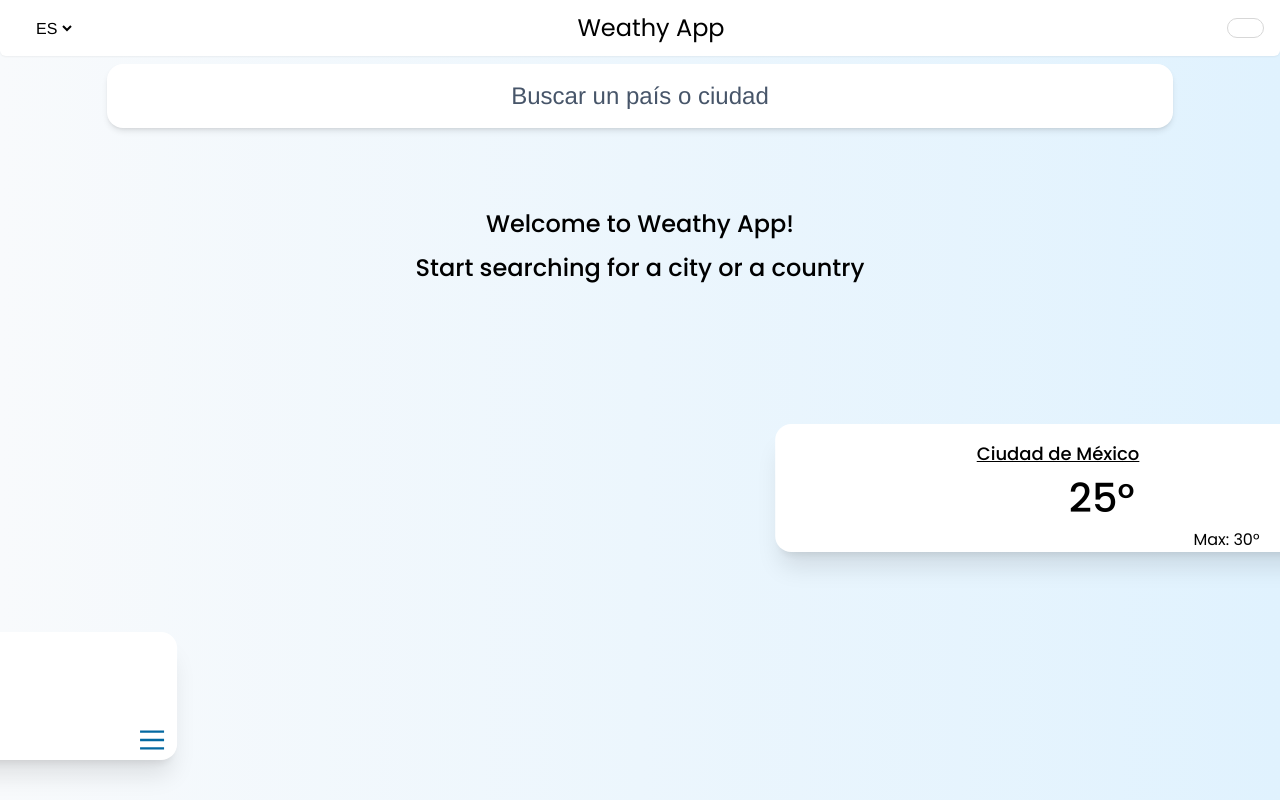
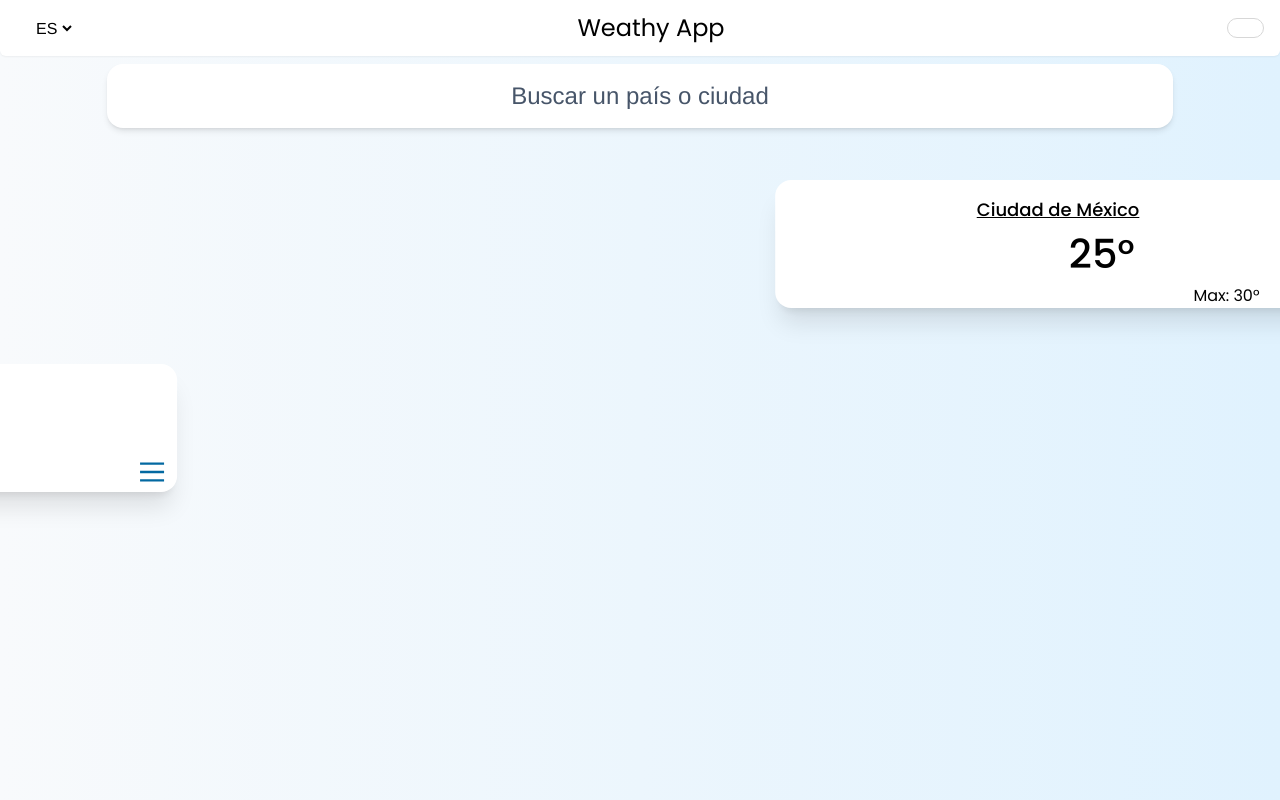
Before and after one commit to ShykanDev/weather_app, a Vue app: page /#/ in a window 1280 px wide. Built offline with nearby package versions, Linux system fonts and the light colour scheme; some icons are missing; what tailwindcss-animated would draw is missing.

Commit message:
Fixed position of main

```diff
--- a/src/components/MainMessage.vue
+++ b/src/components/MainMessage.vue
@@ -1,5 +1,5 @@
 <template>
-    <div :class="SystemColorsStore().getTextWhiteOrBlack" class="mt-[10vh] font-medium">
+    <div :class="SystemColorsStore().getTextWhiteOrBlack" class="font-medium">
         <h1 :class="SystemColorsStore().getTextWhiteOrBlack" class="animate-fade-up animate-once animate-duration-[5000ms] animate-ease-in-out font-poppins text-2xl text-center mb-3">Welcome to Weathy App!</h1>
         <h2 :class="SystemColorsStore().getTextWhiteOrBlack" class="animate-fade-up animate-once animate-duration-[5000ms] animate-ease-in-out font-poppins text-2xl text-center mb-3 animate-delay-1000">Start searching for a city or a country</h2>
 
--- a/src/views/AboutView.vue
+++ b/src/views/AboutView.vue
@@ -21,17 +21,12 @@
             <AutoCompleteCard @click="handleCardClick(data.id)" v-if="query.length >= 1" :name="data.name"
               :country="data.country" :region="data.region" />
           </div>
-          <!-- Main Message  -->
           <Transition name="fade-up">
-            <div class="absolute left-[5%] right-[5%] translate-x[-50%] flex flex-col "
-              v-if="query.length < 1 && storeWeatherSearchList.getWeatherCardSearchList.length < 1">
-              <MainMessage />
-            </div>
-          </Transition>
-          <div class="fixed bottom-0 left-0 right-0">
+          <!-- Demo Weather Cards  -->
+          <div class="fixed top-[20%] left-0 right-0"  v-if="query.length < 1 && storeWeatherSearchList.getWeatherCardSearchList.length < 1">
           <!-- List of Weather Cards Demo to Left -->
-          <div class="overflow-auto scrollbar-hide w-[950%] ">
-            <div class="flex pt-5 pb-5 animate-toLeft120 gap-3">
+          <div class="overflow-auto scrollbar-hide w-[950%] pb-4">
+            <div class="flex animate-toLeft120 gap-3">
               <div v-for="data in SimulatedDataStore().getSimulatedWeatherData" :key="data.locationName">
                 <IWeatherCard :countryName="data.countryName" :locationName="data.locationName"  :temperature="data.temperature" :weatherConditionEs="data.weatherConditionEs" :weatherConditionEn="data.weatherConditionEn" :maxTemperature="data.maxTemperature" :minTemperature="data.minTemperature" />
               </div>
@@ -39,13 +34,14 @@
           </div>
           <!-- List of Weather Cards Demo to Right -->
           <div class="overflow-auto scrollbar-hide w-[918%] ">
-            <div class="flex pt-5 pb-5 animate-toRight120 gap-3">
+            <div class="flex animate-toRight120 gap-3 pb-4">
               <div v-for="data in SimulatedDataStore().getSimulatedWeatherData2" :key="data.locationName">
                 <IWeatherCard :countryName="data.countryName" :locationName="data.locationName"  :temperature="data.temperature" :weatherConditionEs="data.weatherConditionEs" :weatherConditionEn="data.weatherConditionEn" :maxTemperature="data.maxTemperature" :minTemperature="data.minTemperature" />
               </div>
             </div>
           </div>
           </div>
+        </Transition>
           <!-- List of Weather Cards -->
           <TransitionGroup name="slide-fade" tag="div">
             <div v-for="(card, id) in storeWeatherSearchList.getWeatherCardSearchList" :key="card">
```
Also changed, not shown: src/Notes.txt.
